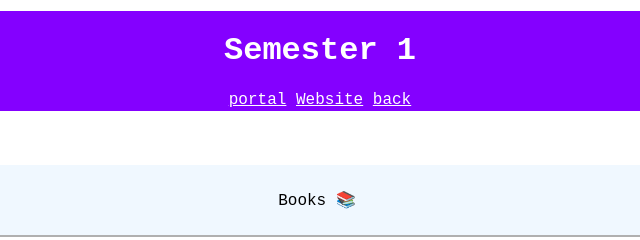
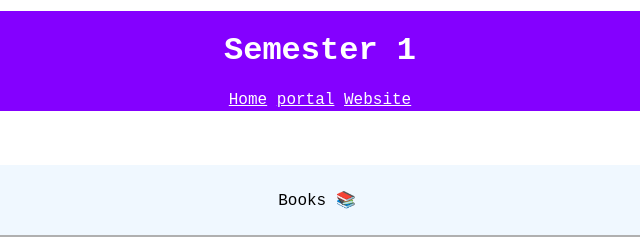
Before and after one commit to Harsh-Kumar-Pahal/OpenCS, a plain HTML site: page Sem-1.html in a window 1280 px wide. Shown: the top 240 px of the page, 323-963 px from the left. Drawn offline with Linux system fonts and the light colour scheme.

Commit message:
Update Sem-1.html

```diff
--- a/Sem-1.html
+++ b/Sem-1.html
@@ -70,9 +70,10 @@
 <body>
     <div class="heading">
         <h1>Semester 1</h1>
+        <a href="index.html" style="color: white;">Home</a>
         <a href="https://acad-sgtb.online/login/index.php" style="color: white;">portal</a>
         <a href="https://sgtbkhalsa.online/" style="color: white;" >Website</a>
-        <a href="index.html" style="color: white;">back</a>
+
     </div>
 
    <div>
```
